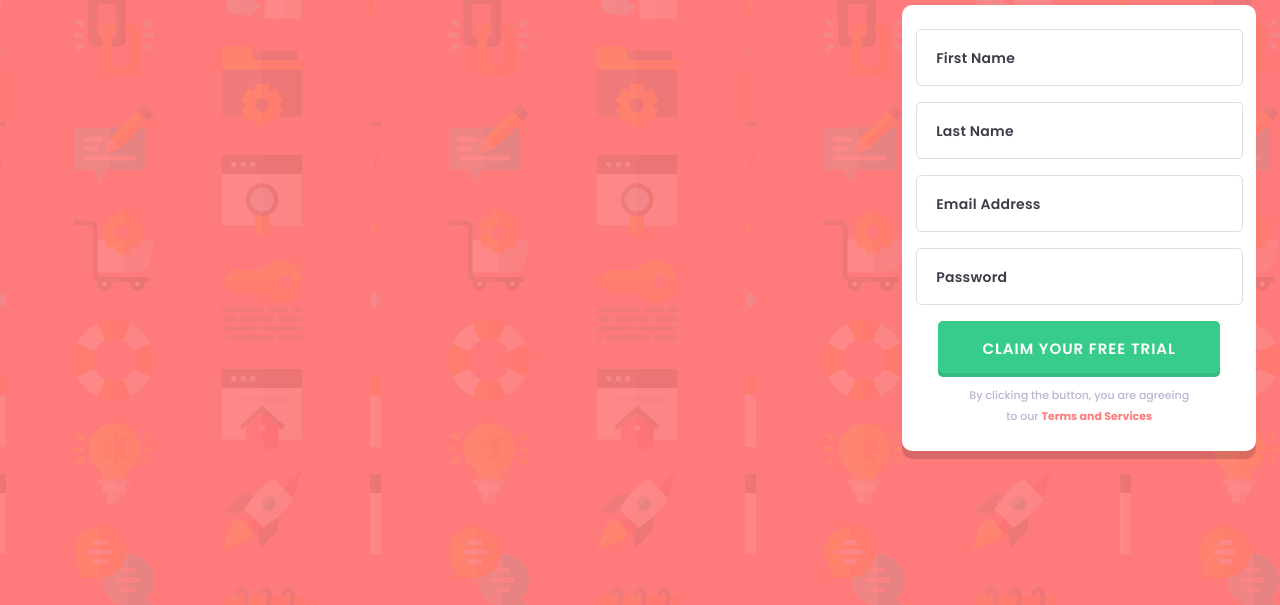
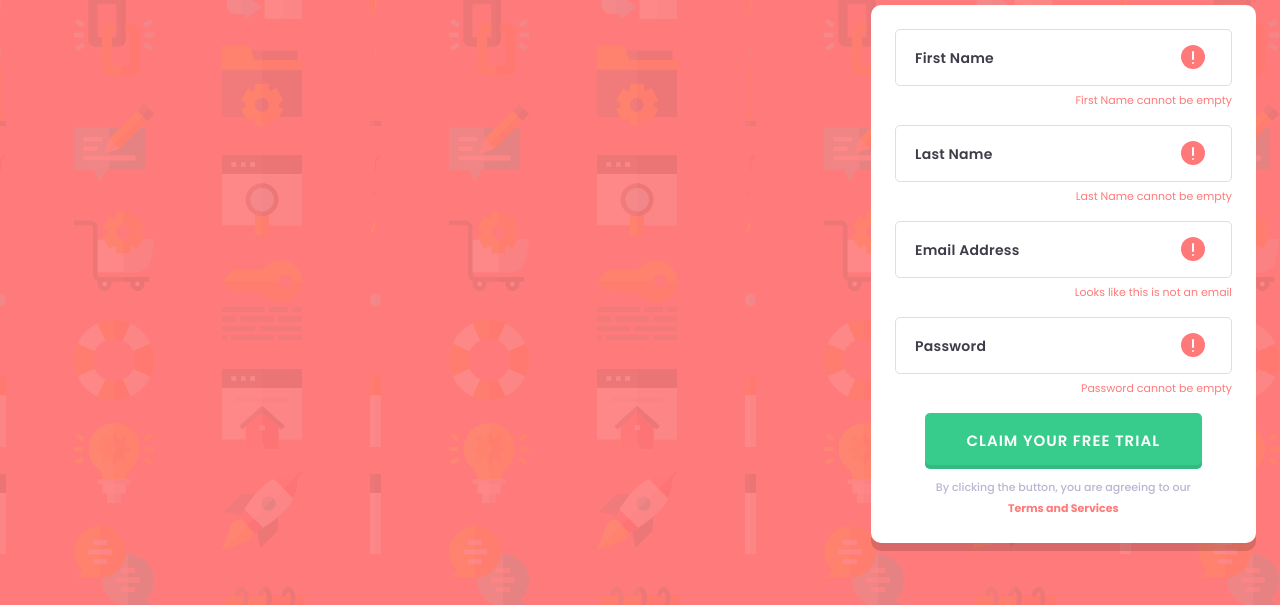
Before and after one commit to thomaserdmenger/intro-component, a plain HTML site: page index.html in a window 1280 px wide. Shown: the part 195-800 px from the top of the page. Drawn offline with Linux system fonts and the light colour scheme.

Commit message:
Create input error messages without functionality

```diff
--- a/index.html
+++ b/index.html
@@ -35,26 +35,62 @@
             <span>Try it free 7 days then</span> $20/mo. thereafter
           </div>
           <form class="form" action="#">
+            <div class="form-field">
               <input
                 class="form-input-firstname"
                 type="text"
                 placeholder="First Name"
               />
+              <img
+                class="input-error-image"
+                src="./images/icon-error.svg"
+                alt="#"
+              />
+              <span class="input-error-message"
+                >First Name cannot be empty</span
+              >
+            </div>
+            <div class="form-field">
               <input
                 class="form-input-lastname"
                 type="text"
                 placeholder="Last Name"
               />
+              <img
+                class="input-error-image"
+                src="./images/icon-error.svg"
+                alt="#"
+              />
+              <div class="input-error-message">Last Name cannot be empty</div>
+            </div>
+            <div class="form-field">
               <input
                 class="form-input-email"
                 type="email"
                 placeholder="Email Address"
               />
+              <img
+                class="input-error-image"
+                src="./images/icon-error.svg"
+                alt="#"
+              />
+              <div class="input-error-message">
+                Looks like this is not an email
+              </div>
+            </div>
+            <div class="form-field">
               <input
                 class="form-input-password"
                 type="password"
                 placeholder="Password"
               />
+              <img
+                class="input-error-image"
+                src="./images/icon-error.svg"
+                alt="#"
+              />
+              <div class="input-error-message">Password cannot be empty</div>
+            </div>
             <button class="form-submit-button" type="submit">
               Claim your free trial
             </button>
--- a/style.css
+++ b/style.css
@@ -1,5 +1,5 @@
 :root {
-  --color-red: hsl(0, 100%, 74%);
+  --color-red: rgb(255, 122, 122);
   --color-green: hsl(154, 59%, 51%);
   --color-blue: hsl(248, 32%, 49%);
   --color-blue-dark: hsl(249, 10%, 26%);
@@ -30,6 +30,7 @@
   flex-direction: column;
   width: 100%;
   padding: 5.5rem 1.5rem 0 1.5rem;
+  margin-bottom: 4.25rem;
 }
 
 @media only screen and (min-width: 375px) {
@@ -86,12 +87,31 @@
   box-shadow: 0px 8px 0px 0px rgba(0, 0, 0, 0.15);
 }
 
+.form-field {
+  width: 100%;
+  display: flex;
+  flex-direction: column;
+  margin-bottom: 16px;
+  position: relative;
+}
+
+.input-error-image {
+  height: 24px;
+  width: 24px;
+  position: absolute;
+  right: 27px;
+  top: 16px;
+}
+
+.input-error-message {
+  align-self: flex-end;
+  margin-top: 6px;
+}
+
 .form input {
   all: unset;
   display: flex;
   align-items: center;
-  width: 100%;
-  margin-bottom: 16px;
   padding: 15px 0 15px 19.41px;
   border-radius: 5px;
   border: 1px solid #dedede;
@@ -108,7 +128,7 @@
 
 .form-submit-button {
   all: unset;
-  padding: 15px 44px;
+  padding: 15px 42px;
   background: var(--color-green);
   border-radius: 5px;
   box-shadow: 0px -4px 0px 0px rgba(0, 0, 0, 0.09) inset;
@@ -118,6 +138,12 @@
   letter-spacing: 1px;
   text-transform: uppercase;
   margin-bottom: 8px;
+  text-align: center;
+}
+
+.form .input-error-message {
+  color: var(--color-red);
+  font-size: 11px;
 }
 
 .terms {
```
Lines whose indentation alone changed are shown as unchanged.
